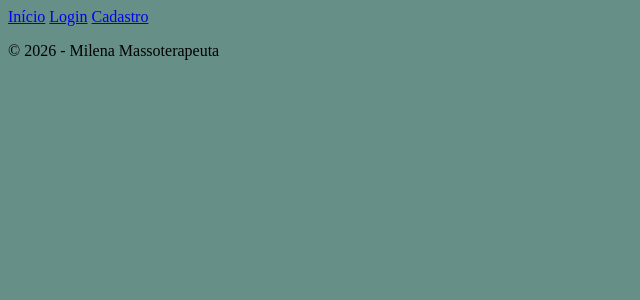
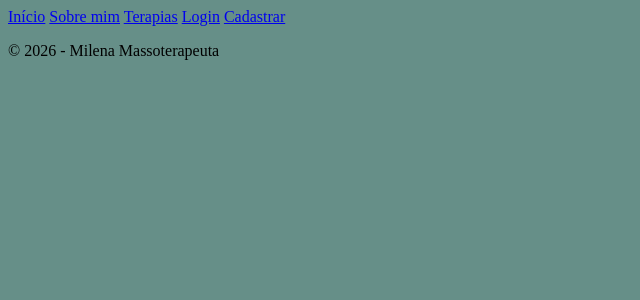
Before and after one commit to ClaraMaia2/TrabalhoWeb-IFMG-2025, a Django app: template templates/base.html in a window 1280 px wide. Shown: the top 300 px of the page, without its empty margins (0-640 px from the left). Run offline with Django 5.2, Linux system fonts and the light colour scheme; the template is opened without the code that fills it, so the values that code supplies are empty.

Commit message:
fix: add itens in menu

```diff
--- a/core/templates/core/home.html
+++ b/core/templates/core/home.html
@@ -1,4 +1,3 @@
-{% comment %} Carregando o template base para todas as páginas {% endcomment %}
 {% extends "base.html" %}
 
 {% block title %}Início{% endblock %}
--- a/templates/base.html
+++ b/templates/base.html
@@ -10,7 +10,9 @@
 <body>
     <header>
         <nav>
-            <a href={% url "core:home" %}>Início</a>
+            <a href="{% url "core:home" %}">Início</a>
+            <a href="{% url "core:home" %}">Sobre mim</a>
+            <a href="{% url "core:home" %}">Terapias</a>
 
             {% if user.is_authenticated %}
                 <a href="{% url "appointments:create" %}">Agendar</a>
@@ -24,7 +26,7 @@
                 <a href="{% url "accounts:logout" %}">Sair</a>
             {% else %}
                 <a href="{% url "accounts:login" %}">Login</a>
-                <a href="{% url "accounts:signup" %}">Cadastro</a>
+                <a href="{% url "accounts:signup" %}">Cadastrar</a>
             {% endif %}
         </nav>
     </header>
```
